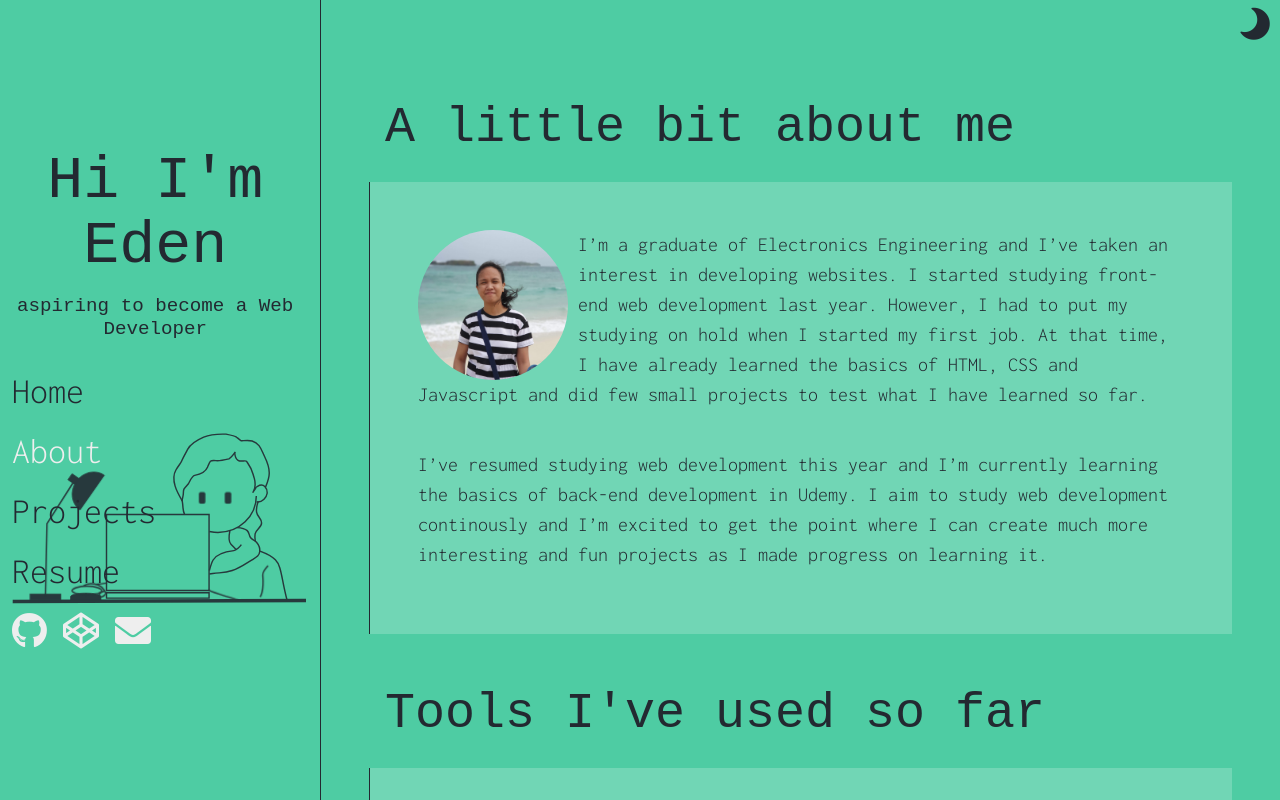
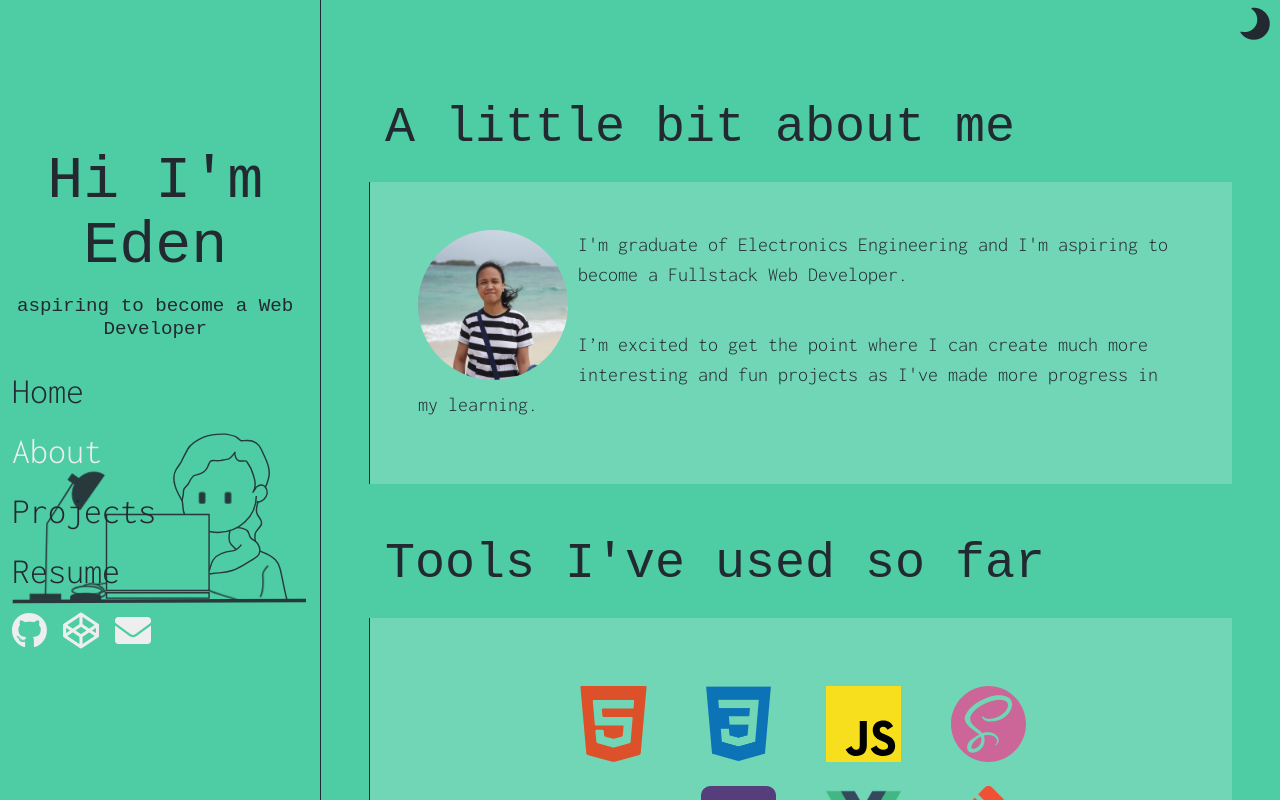
Before and after one commit to de-neb/portfolio, a Vue app: page /about in a window 1280 px wide. Built offline with nearby package versions, Linux system fonts and the light colour scheme.

Commit message:
edited the about me section

```diff
--- a/src/views/About.vue
+++ b/src/views/About.vue
@@ -4,20 +4,13 @@
     <div class="container p-5 mt-3">
       <p class="text-p fs-5 light-theme-text">
         <img src="../assets/temp.jpeg" alt="profile-pic" class="profile" />
-        I’m a graduate of Electronics Engineering and I’ve taken an interest in
-        developing websites. I started studying front-end web development last
-        year. However, I had to put my studying on hold when I started my first
-        job. At that time, I have already learned the basics of HTML, CSS and
-        Javascript and did few small projects to test what I have learned so
-        far.
+        I'm graduate of Electronics Engineering and I'm aspiring to become a
+        Fullstack Web Developer.
       </p>
       <br />
       <p class="text-p fs-5 light-theme-text">
-        I’ve resumed studying web development this year and I’m currently
-        learning the basics of back-end development in Udemy. I aim to study web
-        development continously and I’m excited to get the point where I can
-        create much more interesting and fun projects as I made progress on
-        learning it.
+        I’m excited to get the point where I can create much more interesting
+        and fun projects as I've made more progress in my learning.
       </p>
     </div>
     <h1 class="title text-start px-3">Tools I've used so far</h1>
```
